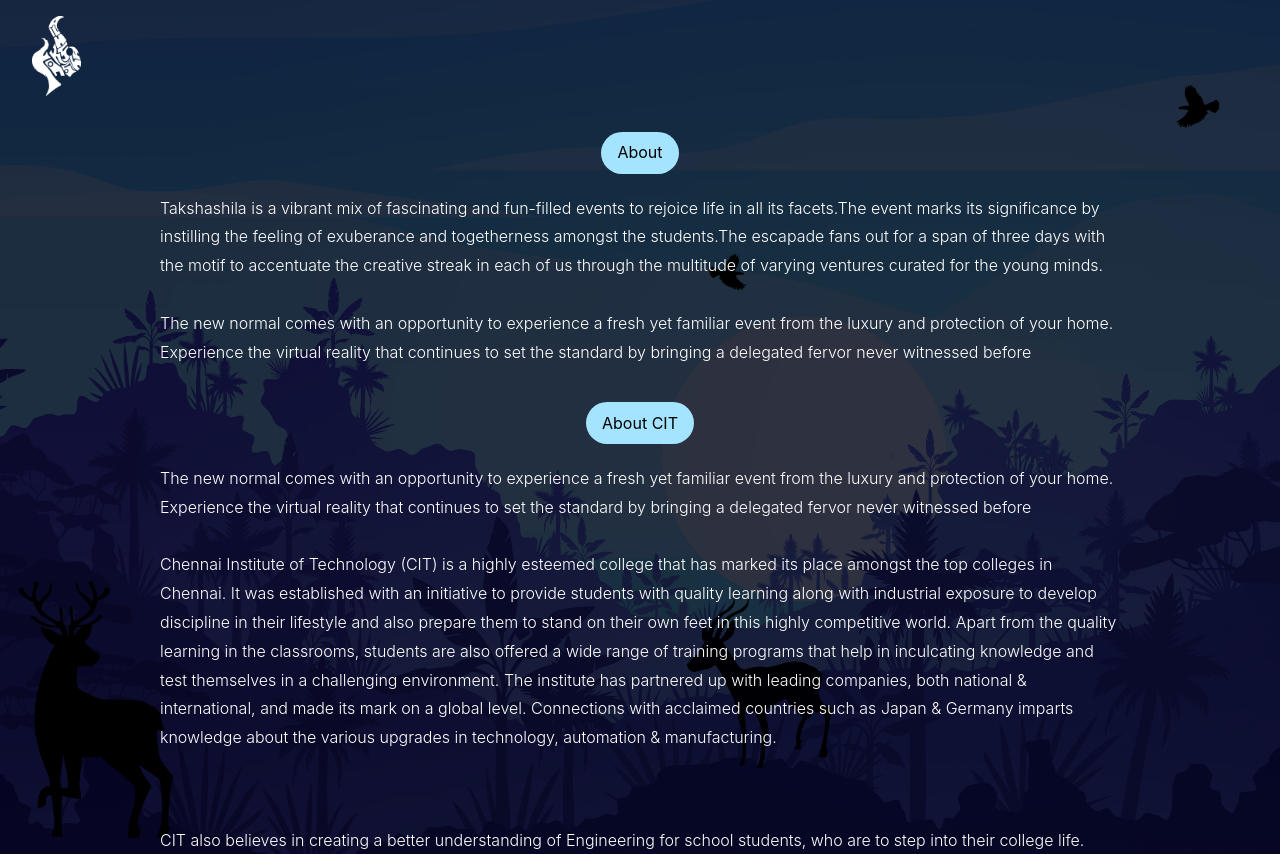
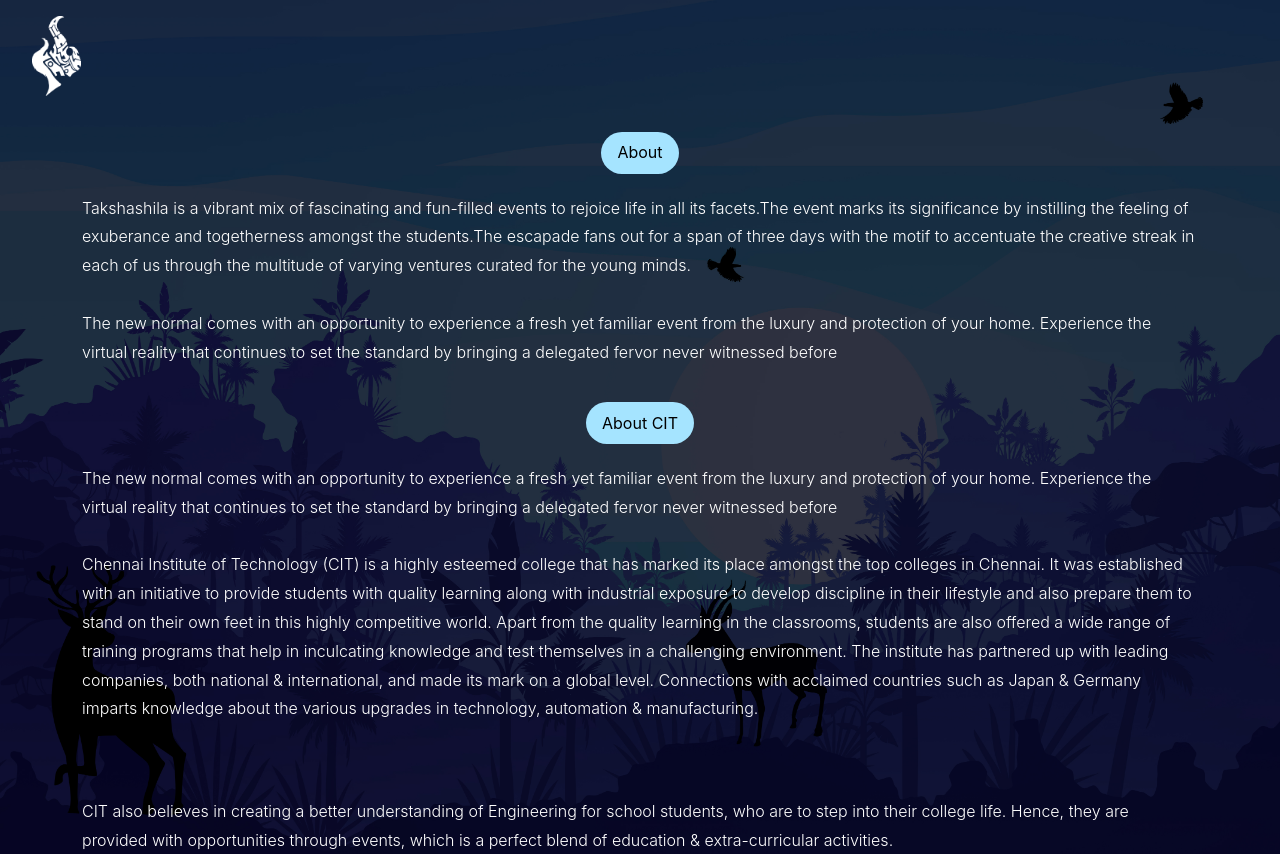
Before and after one commit to Legal-Pirates-Official/Takshashila-2k22, a React (Create React App) app: page /about in a window 1280 px wide. Shown: the top 854 px of the page. Built offline with nearby package versions, Linux system fonts and the light colour scheme.

Commit message:
Fixes About Page Styling

```diff
--- a/src/screens/About/About.jsx
+++ b/src/screens/About/About.jsx
@@ -9,7 +9,7 @@
       <div className="tkheader" >
           <Link to="/"><img src={tkLogo} alt="logo" /></Link>
       </div>
-      <AboutDiv>
+      <AboutDiv className="container">
         <div>
           <div className="title">About</div>
         </div>
@@ -28,7 +28,7 @@
           delegated fervor never witnessed before
         </p>
       </AboutDiv>
-      <AboutDiv>
+      <AboutDiv  className="container">
         <div>
           <div className="title">About CIT</div>
         </div>
--- a/src/screens/About/About.style.js
+++ b/src/screens/About/About.style.js
@@ -42,7 +42,6 @@
     font-weight: normal;
   }
   p {
-    width: 75%;
     white-space:pre-line;
   }
   svg {
```
